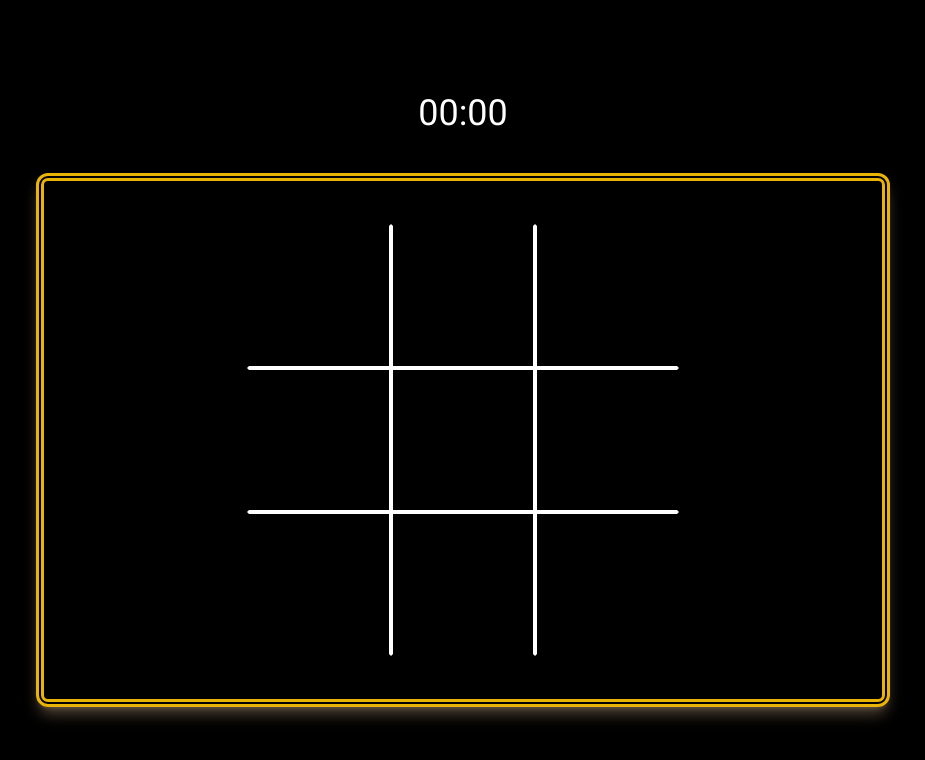
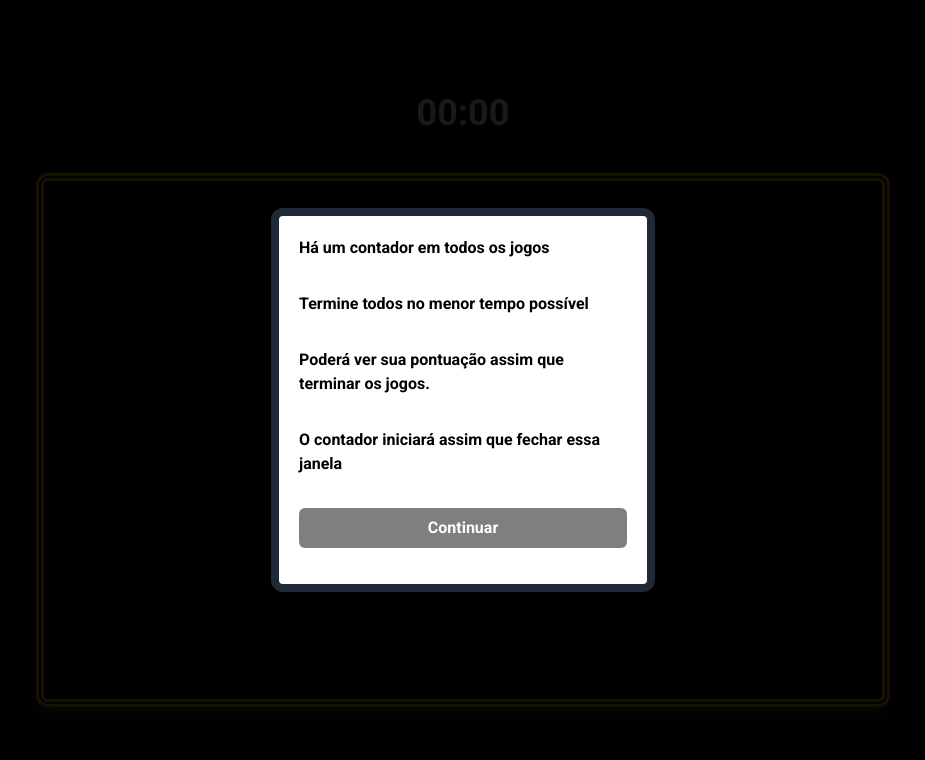
Before and after one commit to miquelven/gameTest, a Vue app in the folder project/: page /gamesPage in a window 1280 px wide. Shown: the top 760 px of the page, without its empty margins (177-1102 px from the left). Built offline with nearby package versions, Linux system fonts and the light colour scheme; a web font is replaced by a local one.

Commit message:
Adição do modal e alguns ajustes no TicTacToe

```diff
--- a/project/src/helpers/machineMove.js
+++ b/project/src/helpers/machineMove.js
@@ -1,5 +1,5 @@
 const machineMove = (square) => {
-  console.log(square);
+  // horizontal
   if (square[0] == "O" && square[1] == "O" && square[2] == "") return 2;
   if (square[0] == "O" && square[1] == "" && square[2] == "O") return 1;
   if (square[0] == "" && square[1] == "O" && square[2] == "O") return 0;
@@ -12,17 +12,38 @@ const machineMove = (square) => {
   if (square[6] == "O" && square[7] == "" && square[8] == "O") return 7;
   if (square[6] == "" && square[7] == "O" && square[8] == "O") return 6;
 
+  // diagonal
   if (square[0] == "O" && square[4] == "O" && square[8] == "") return 8;
+  if (square[0] == "O" && square[4] == "" && square[8] == "O") return 4;
+  if (square[0] == "" && square[4] == "O" && square[8] == "O") return 0;
+
   if (square[2] == "O" && square[4] == "O" && square[6] == "") return 6;
-
-  if (square[0] == "O" && square[4] == "" && square[8] == "O") return 4;
   if (square[2] == "O" && square[4] == "" && square[6] == "O") return 4;
-
-  if (square[0] == "" && square[4] == "O" && square[8] == "O") return 0;
   if (square[2] == "" && square[4] == "O" && square[6] == "O") return 2;
 
+  // vertical
+  if (square[0] == "O" && square[3] == "O" && square[6] == "") return 6;
+  if (square[0] == "O" && square[3] == "" && square[6] == "O") return 3;
+  if (square[0] == "" && square[3] == "O" && square[6] == "O") return 0;
+
+  if (square[1] == "O" && square[4] == "O" && square[7] == "") return 7;
+  if (square[1] == "O" && square[4] == "" && square[7] == "O") return 4;
+  if (square[1] == "" && square[4] == "O" && square[7] == "O") return 1;
+
+  if (square[2] == "O" && square[5] == "O" && square[8] == "") return 8;
+  if (square[2] == "O" && square[5] == "" && square[8] == "O") return 5;
+  if (square[2] == "" && square[5] == "O" && square[8] == "O") return 2;
+
+  // jogada aleatoria caso não tenha parado em nenhuma condição
+  console.log("passou");
   const filteredSquare = square.filter((squareValue) => squareValue == "");
-  return filteredSquare[Math.floor(Math.random() * filteredSquare.length)];
+  let posSquare = [];
+  for (let i = 0; i < filteredSquare.length; i++) {
+    if (square[i] == "") posSquare.push(i);
+  }
+
+  const randomPosSquareMachine = Math.floor(Math.random() * posSquare.length);
+  return posSquare[randomPosSquareMachine];
 };
 
 export default machineMove;
--- a/project/src/views/GamesPage.vue
+++ b/project/src/views/GamesPage.vue
@@ -14,32 +14,89 @@ export default {
   },
   data() {
     return {
+      showModal: true,
+      data: [],
       counter: 0,
-      // traduzir os nomes
-      gameList: [
-        "TicTacToe",
-        "Memory",
-        "Pong",
-        "Breakout",
-        "FlappyBird",
-        "Simon",
-        "Snake",
-        "SpaceInvaders",
-      ],
+      intervalCounter: null,
+      minutes: 0,
+      seconds: 0,
+      timer: "00:00",
+      score: 0,
     };
+  },
+  methods: {
+    formattedTime(time) {
+      if (time < 10) return `0${time}`;
+      return `${time}`;
+    },
+    addCounter() {
+      this.counter++;
+    },
+    startCounter() {
+      this.showModal = false;
+      this.intervalCounter = setInterval(() => {
+        this.seconds++;
+        if (this.seconds == 60) {
+          this.seconds = 0;
+          this.minutes++;
+        }
+      }, 1000);
+    },
+    stopCounter() {
+      clearInterval(this.intervalCounter);
+    },
+    addData(name, value) {
+      this.data.push({ name, value });
+    },
+  },
+  computed: {
+    timerController() {
+      return `${this.formattedTime(this.minutes)}:${this.formattedTime(
+        this.seconds
+      )}`;
+    },
   },
 };
 </script>
 
 <template>
   <div class="h-screen w-full flex flex-col gap-10 justify-center items-center">
-    <div class="text-4xl">00:00</div>
+    <!-- area do modal -->
+    <template v-if="showModal">
+      <div class="absolute inset-0 bg-black/90"></div>
+      <div
+        class="bg-white text-black flex flex-col gap-8 p-5 h-96 w-96 absolute rounded-xl border-8 border-gray-800 font-bold"
+      >
+        <h2>Há um contador em todos os jogos</h2>
+        <p>Termine todos no menor tempo possível</p>
+        <p>Poderá ver sua pontuação assim que terminar os jogos.</p>
+        <p>O contador iniciará assim que fechar essa janela</p>
+        <button
+          @click="startCounter"
+          class="bg-black/50 rounded-md text-white py-2 hover:bg-black/70"
+        >
+          Continuar
+        </button>
+      </div>
+    </template>
+
+    <!-- temporizador -->
+    <input
+      class="text-4xl bg-transparent text-center font-bold"
+      type="text"
+      placeholder="00:00"
+      v-model="timerController"
+      disabled
+    />
+    <!-- area dos jogos -->
     <div
       class="rounded-xl flex justify-center items-center border-8 border-double border-yellow-500 shadow-lg shadow-orange-200/30 size-2/3"
     >
-      <template v-if="counter == 0"> <TicTacToe /> </template>
+      <template v-if="counter == 0 && !showModal">
+        <TicTacToe @addCounter="() => counter++" @tictactoe="addData" />
+      </template>
 
-      <template> </template>
+      <template v-else-if="counter == 1"> <h1>Outro template</h1> </template>
 
       <template> </template>
 
--- a/project/src/views/icons/games/TicTacToe.vue
+++ b/project/src/views/icons/games/TicTacToe.vue
@@ -46,6 +46,9 @@ export default {
           this.square[lines[i][2]] == this.player
         ) {
           this.winner = true;
+          this.player == "O"
+            ? this.$emit("tictactoe", "tictactoe", true)
+            : this.$emit("tictactoe", "tictactoe", false);
           return;
         }
       }
@@ -60,7 +63,6 @@ export default {
         } while (this.square[pos] !== "");
       } else {
         pos = machineMove(this.square);
-        console.log(pos);
       }
       setTimeout(() => {
         this.square[pos] = this.player;
@@ -71,6 +73,16 @@ export default {
     },
     verifyGameTied() {
       return this.square.every((squareValue) => squareValue !== "");
+    },
+  },
+  watch: {
+    // winner: false,
+    //   gameTied: false
+    winner(current, oldValue) {
+      this.$emit("addCounter");
+    },
+    gameTied(current, oldValue) {
+      this.$emit("addCounter");
     },
   },
 };
```
